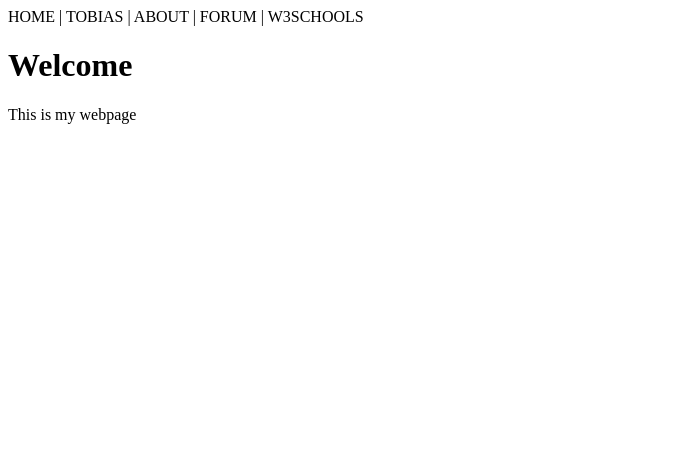
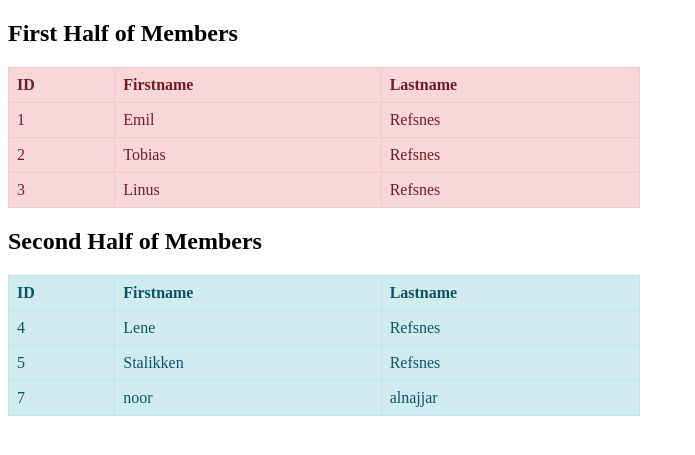
Before and after one commit to NEalnajjar7/Django, a Django app: page /testing/ in a window 1280 px wide. Shown: the top 455 px of the page, without its empty margins (0-695 px from the left). Run offline with Django 5.2, Linux system fonts and the light colour scheme; data comes from the database, SQL or seed files in the repository; both versions use the stored data as it was after the commit.

Commit message:
Django DRF Done

```diff
--- a/my_tennis_club/members/models.py
+++ b/my_tennis_club/members/models.py
@@ -1,4 +1,5 @@
 from django.db import models
+
 
 class Member(models.Model):
   firstname = models.CharField(max_length=255)
@@ -8,3 +9,12 @@ class Member(models.Model):
 
   def __str__(self):
     return f"{self.firstname} {self.lastname}"
+
+
+class Item(models.Model):
+    name = models.CharField(max_length=100)
+    description = models.TextField()
+    price = models.DecimalField(max_digits=8, decimal_places=2)
+
+    def __str__(self):
+        return self.name
--- a/my_tennis_club/members/templates/template.html
+++ b/my_tennis_club/members/templates/template.html
@@ -1,12 +1,67 @@
 <!DOCTYPE html>
 <html>
+<head>
+  <style>
+    /* Red table styles */
+    .red-table {
+      border-collapse: collapse;
+      width: 50%;
+      background-color: #f8d7da; /* light red */
+      color: #721c24; /* dark red text */
+    }
+    .red-table th, .red-table td {
+      border: 1px solid #f5c6cb;
+      padding: 8px;
+      text-align: left;
+    }
+
+    /* Blue table styles */
+    .blue-table {
+      border-collapse: collapse;
+      width: 50%;
+      background-color: #d1ecf1; /* light blue */
+      color: #0c5460; /* dark blue text */
+    }
+    .blue-table th, .blue-table td {
+      border: 1px solid #bee5eb;
+      padding: 8px;
+      text-align: left;
+    }
+  </style>
+</head>
 <body>
 
-{% include "mymenu.html" with me="TOBIAS" sponsor="W3SCHOOLS" %}
+<h2>First Half of Members</h2>
+<table class="red-table">
+  <tr>
+    <th>ID</th>
+    <th>Firstname</th>
+    <th>Lastname</th>
+  </tr>
+  {% for member in first_half %}
+    <tr>
+      <td>{{ member.id }}</td>
+      <td>{{ member.firstname }}</td>
+      <td>{{ member.lastname }}</td>
+    </tr>
+  {% endfor %}
+</table>
 
-<h1>Welcome</h1>
-
-<p>This is my webpage</p>
+<h2>Second Half of Members</h2>
+<table class="blue-table">
+  <tr>
+    <th>ID</th>
+    <th>Firstname</th>
+    <th>Lastname</th>
+  </tr>
+  {% for member in second_half %}
+    <tr>
+      <td>{{ member.id }}</td>
+      <td>{{ member.firstname }}</td>
+      <td>{{ member.lastname }}</td>
+    </tr>
+  {% endfor %}
+</table>
 
 </body>
 </html>
--- a/my_tennis_club/members/urls.py
+++ b/my_tennis_club/members/urls.py
@@ -1,9 +1,19 @@
 from django.urls import path
 from . import views
+from .views import hello_world
+from .views import HelloWorldAPIView
+from .views import ItemList, ItemDetail
+
+
+
 
 urlpatterns = [
     path('', views.main, name='main'),
     path('members/', views.members, name='members'),
     path('members/details/<int:id>', views.details, name='details'),
     path('testing/', views.testing, name='testing'),
+    path('hello/', hello_world),
+    path('hello-class/', HelloWorldAPIView.as_view()),
+    path('items/', ItemList.as_view(), name='item-list'),
+    path('items/<int:pk>/', ItemDetail.as_view(), name='item-detail'),
 ]
--- a/my_tennis_club/members/views.py
+++ b/my_tennis_club/members/views.py
@@ -2,6 +2,11 @@ from django.http import HttpResponse, HttpResponseRedirect
 from django.template import loader
 from .models import Member
 from datetime import datetime,date
+from django.db.models import Q
+from rest_framework import generics
+from members.serializers import ItemSerializer
+
+
 
 def members(request):
   mymembers = Member.objects.all().values()
@@ -24,5 +29,53 @@ def main(request):
   return HttpResponse(template.render())
 
 def testing(request):
+  mymembers = list(Member.objects.all())
+  half = len(mymembers)//2
+  first_half = mymembers[:half]
+  second_half = mymembers[half:]
+
   template = loader.get_template('template.html')
-  return HttpResponse(template.render())
+  context = {
+    'first_half': first_half,
+        'second_half': second_half,
+  }
+  return HttpResponse(template.render(context, request))
+
+# Example for Function-Based Views(@api_view)
+from rest_framework.decorators import api_view
+from rest_framework.response import Response
+
+@api_view(['GET', 'POST'])
+def hello_world(request):
+    if request.method == 'GET':
+        return Response({"message": "Hello, world!"})
+    elif request.method == 'POST':
+        # Echo back the posted data
+        return Response({"message": "You posted:", "data": request.data})
+
+# Example for Class-Based Views (APIView)
+from rest_framework.views import APIView
+from rest_framework.response import Response
+from rest_framework import status
+
+class HelloWorldAPIView(APIView):
+   def get(self, request):
+      return Response({"message": "Hello, world"})
+
+   def post(self, request):
+      return Response({"message": "You posted", "data": request.data},
+                      status=status.HTTP_201_CREATED)
+
+# Example for Generic Class-Based Views
+
+from rest_framework import generics
+from .models import Item
+from .serializers import ItemSerializer
+
+class ItemList(generics.ListCreateAPIView):
+    queryset = Item.objects.all()
+    serializer_class = ItemSerializer
+
+class ItemDetail(generics.RetrieveUpdateDestroyAPIView):
+    queryset = Item.objects.all()
+    serializer_class = ItemSerializer
--- a/my_tennis_club/my_tennis_club/settings.py
+++ b/my_tennis_club/my_tennis_club/settings.py
@@ -37,6 +37,7 @@ INSTALLED_APPS = [
     'django.contrib.sessions',
     'django.contrib.messages',
     'django.contrib.staticfiles',
+    'rest_framework',
     'members'
 ]
 
--- a/my_tennis_club/my_tennis_club/urls.py
+++ b/my_tennis_club/my_tennis_club/urls.py
@@ -4,5 +4,5 @@ from django.urls import path, include
 urlpatterns = [
     path('admin/', admin.site.urls),
     path('', include('members.urls')),
-
+    path('api/', include('members.urls')),
 ]
```
Also changed, not shown: my_tennis_club/members/serializers.py (added, +14 -0 lines), my_tennis_club/members/templates/another_table.html (added, +18 -0 lines), my_tennis_club/db.sqlite3, my_tennis_club/members/migrations/0004_item.py (added).
